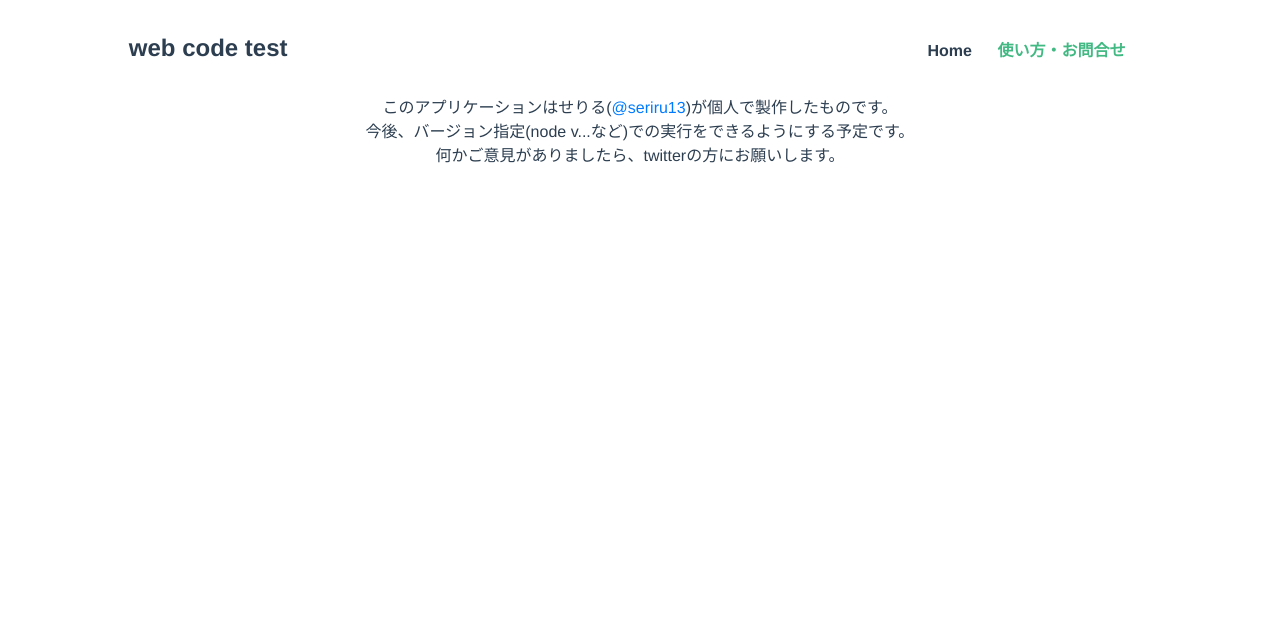
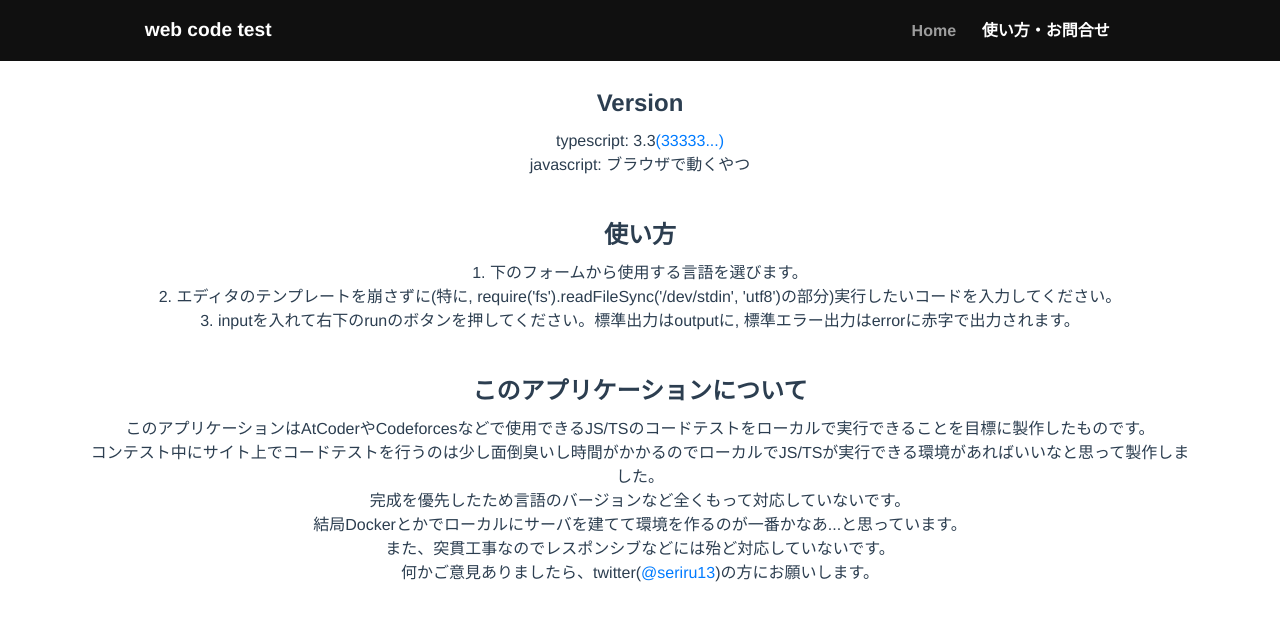
Before and after one commit to sitRyo/ts_competitive_programing_env_source, a Vue app: page /#/about in a window 1280 px wide. Shown: the top 620 px of the page. Built offline with nearby package versions, Linux system fonts and the light colour scheme.

Commit message:
仮完成

```diff
--- a/src/App.vue
+++ b/src/App.vue
@@ -21,18 +21,20 @@
   text-align: center;
   color: #2c3e50;
 }
+
 #nav {
-  padding-top: 30px;
-  padding-bottom: 30px;
+  padding-top: 2vh;
+  padding-bottom: 2vh;
+  background-color: #101010;
 }
 
 #nav a {
   font-weight: bold;
-  color: #2c3e50;
+  color: #9D9D9D;
 }
 
 #nav a.router-link-exact-active {
-  color: #42b983;
+  color: #FFF;
 }
 
 .router-button {
@@ -40,8 +42,9 @@
 }
 
 .router-text-codetest {
+  color: #FFF;
   padding-right: 50vw;
-  font-size: 150%;
+  font-size: 120%;
   font-weight: 600;
 }
 
--- a/src/components/Editor.vue
+++ b/src/components/Editor.vue
@@ -48,7 +48,7 @@ export default class Editor extends Vue {
     const root = document.getElementById('container');
     if (root !== null) {
       this.editor = monaco.editor.create(root, {
-        value: '// 使用したい言語を下のフォームからえらんでください.',
+        value: `// 使用したい言語を下のフォームからえらんでください.\nfunction Main(input){\n\n}\n\nMain(require('fs').readFileSync('/dev/stdin', 'utf8'));\n//このテンプレートは変更しないでください。`,
         language: 'javascript',
         theme: 'vs-dark',
         roundedSelection: false,
@@ -79,7 +79,7 @@ export default class Editor extends Vue {
 
 .editor-wrapper {
   text-align: left;
-  height: 70vh;
+  height: 80vh;
 }
 
 .button-wrapper {
--- a/src/components/IO.vue
+++ b/src/components/IO.vue
@@ -58,7 +58,6 @@ export default class IO extends Vue {
 
   @Watch('input')
   onInputChanged (val: string) {
-    console.log(val);
     this.$store.dispatch('executedata/submitInput', { 'input': this.input });
   }
 }
--- a/src/store/modules/ExecuteData.ts
+++ b/src/store/modules/ExecuteData.ts
@@ -1,6 +1,7 @@
 import { DefineGetters, DefineMutations, DefineActions, Dispatcher, Committer } from 'vuex-type-helper';
 import * as ts from 'typescript';
 import { languages } from '@/assets/ts/language-enums';
+import { codeEdit } from '@/assets/ts/utils';
 
 export interface ExecuteDataStates {
   code: string;
@@ -112,15 +113,21 @@ const actions: DefineActions<ExecuteDataActions, ExecuteDataStates, ExecuteDataM
     commit('pushCode', payload);
     commit('pushLanguage', payload);
     // non-null
-    let result: string = state.code;
+    let result: string = '';
+    let value: string = '';
     switch (state.lang) {
       case languages.TS_BROWSER:
         /**** TODO: make user select transpile version */
-        result = ts.transpile(state.code); // version 3.3333
+        value = `let inputinputinput: string = '${state.input}';\n`;
+        result = (value + state.code).replace("require('fs').readFileSync('/dev/stdin', 'utf8')", 'inputinputinput');
+        result = ts.transpile(result); // version 3.3333
         break;
-      default:
-        // doesn't need transpile
-        ;
+      case languages.JS_BROWSER:
+        // doesn't need transpile (not but this is not node.js)
+        value = `let inputinputinput = '${state.input}';\n`;
+        result = (value + state.code).replace("require('fs').readFileSync('/dev/stdin', 'utf8')", 'inputinputinput');
+        break;
+      // Now, do nothing default block.
     }
     let result_time: number = 0;
     try {
@@ -140,7 +147,6 @@ const actions: DefineActions<ExecuteDataActions, ExecuteDataStates, ExecuteDataM
     commit('pushError', { 'error': error });
     commit('pushOutput', { 'out': out } );
     commit('pushTime', { 'time': result_time });
-    _original_console_log(state.error);
   },
 
   // payload = {input: string;}
@@ -185,3 +191,21 @@ export default {
   actions,
   mutations,
 };
+
+/*
+function Main(input){
+	'use strict'
+	const S = [...input.trim()];
+	let c0=0;
+	let c1=0;
+
+	S.forEach((v)=>{
+		if(v=="0") c0++;
+		else c1++;
+	});
+	console.log(Math.min(c0,c1)*2);
+
+}
+Main(require('fs').readFileSync('/dev/stdin', 'utf8'));
+
+*/
--- a/src/views/About.vue
+++ b/src/views/About.vue
@@ -1,9 +1,24 @@
 <template>
-  <b-container>
+  <b-container class="about-header">
+    <div class="version">
+      <div class="weight">Version</div>
+      <div>typescript: 3.3<a href="https://github.com/Microsoft/TypeScript/issues/30032">(33333...)</a></div>
+      <div>javascript: ブラウザで動くやつ</div>
+    </div>
+    <div class="how-to">
+      <div class="weight">使い方</div>
+      <div>1. 下のフォームから使用する言語を選びます。</div>
+      <div>2. エディタのテンプレートを崩さずに(特に, require('fs').readFileSync('/dev/stdin', 'utf8')の部分)実行したいコードを入力してください。</div>
+      <div>3. inputを入れて右下のrunのボタンを押してください。標準出力はoutputに, 標準エラー出力はerrorに赤字で出力されます。</div>
+    </div>
     <div class="about">
-      <div>このアプリケーションはせりる(<a href="https://twitter.com/seriru13">@seriru13</a>)が個人で製作したものです。</div>
-      <div>今後、バージョン指定(node v...など)での実行をできるようにする予定です。</div>
-      <div>何かご意見がありましたら、twitterの方にお願いします。</div>
+      <div class="weight">このアプリケーションについて</div>
+      <div>このアプリケーションはAtCoderやCodeforcesなどで使用できるJS/TSのコードテストをローカルで実行できることを目標に製作したものです。</div>
+      <div>コンテスト中にサイト上でコードテストを行うのは少し面倒臭いし時間がかかるのでローカルでJS/TSが実行できる環境があればいいなと思って製作しました。</div>
+      <div>完成を優先したため言語のバージョンなど全くもって対応していないです。</div>
+      <div>結局Dockerとかでローカルにサーバを建てて環境を作るのが一番かなあ...と思っています。</div>
+      <div>また、突貫工事なのでレスポンシブなどには殆ど対応していないです。</div>
+      <div>何かご意見ありましたら、twitter(<a href="https://twitter.com/seriru13">@seriru13</a>)の方にお願いします。</div>
     </div>
   </b-container>
 </template>
@@ -15,3 +30,24 @@ import 'bootstrap-vue/dist/bootstrap-vue.css';
 
 export default class Home extends Vue {}
 </script>
+
+<style scoped>
+
+.version {
+  padding-bottom: 5vh;
+}
+
+.how-to {
+  padding-bottom: 5vh;
+}
+
+.weight {
+  font-weight: 600;
+  font-size: 150%;
+  padding-bottom: 1vh;
+}
+
+.about-header {
+  padding-top: 3vh;
+}
+</style>
--- a/src/views/Home.vue
+++ b/src/views/Home.vue
@@ -1,5 +1,5 @@
 <template>
-  <b-container>
+  <b-container class="app-wrapper">
     <div class="home">
       <b-row>
         <b-col class="w-100" cols="8">
@@ -26,3 +26,11 @@ import IO from '@/components/IO.vue';
 })
 export default class Home extends Vue {}
 </script>
+
+<style scoped>
+.app-wrapper {
+  padding-top: 3vh;
+  height: 100vh;
+  box-shadow: 0px 0px 10px 5px #888;
+}
+</style>
```
Also changed, not shown: src/assets/ts/utils.ts (+9 -2 lines). Lines whose indentation alone changed are shown as unchanged.
